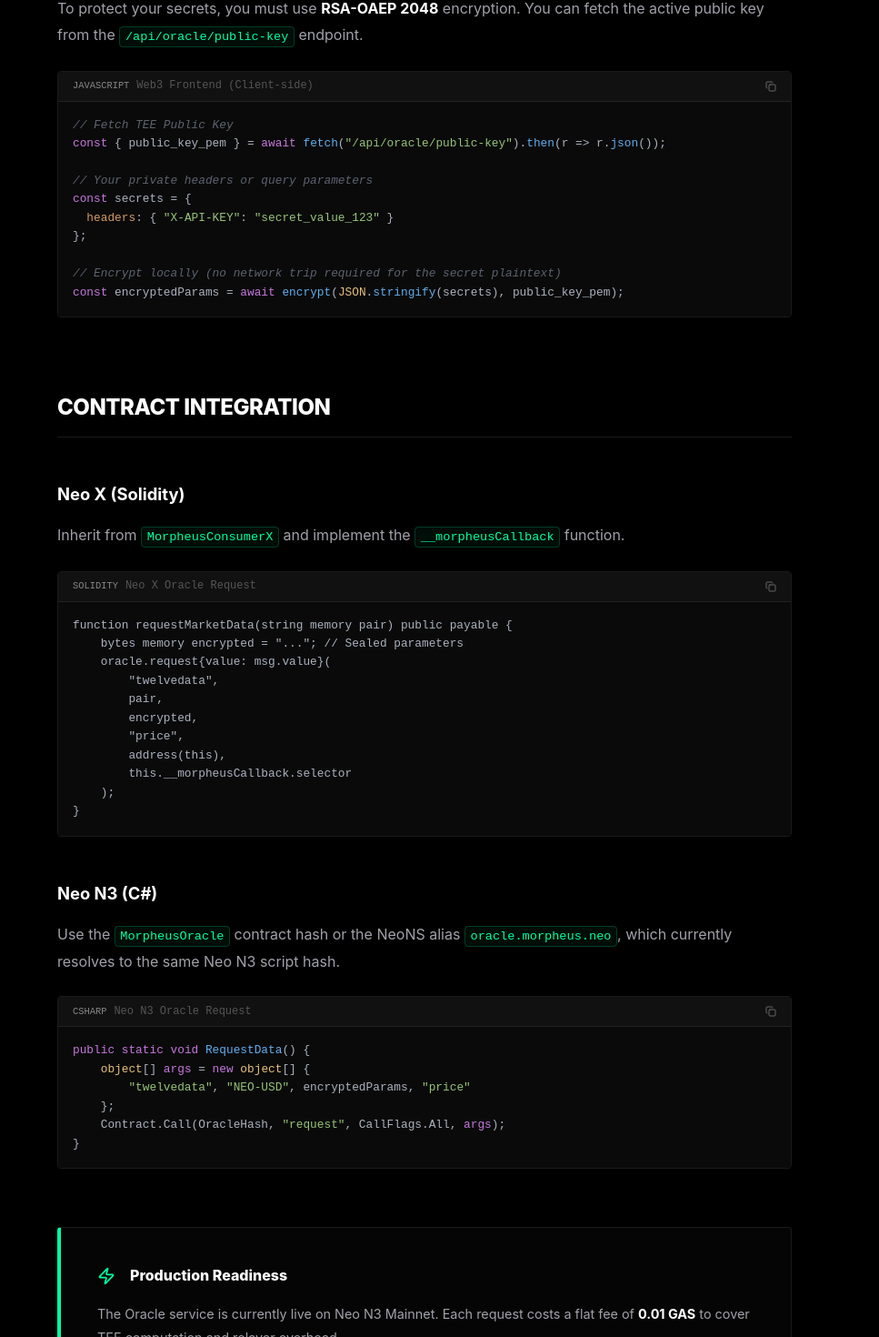
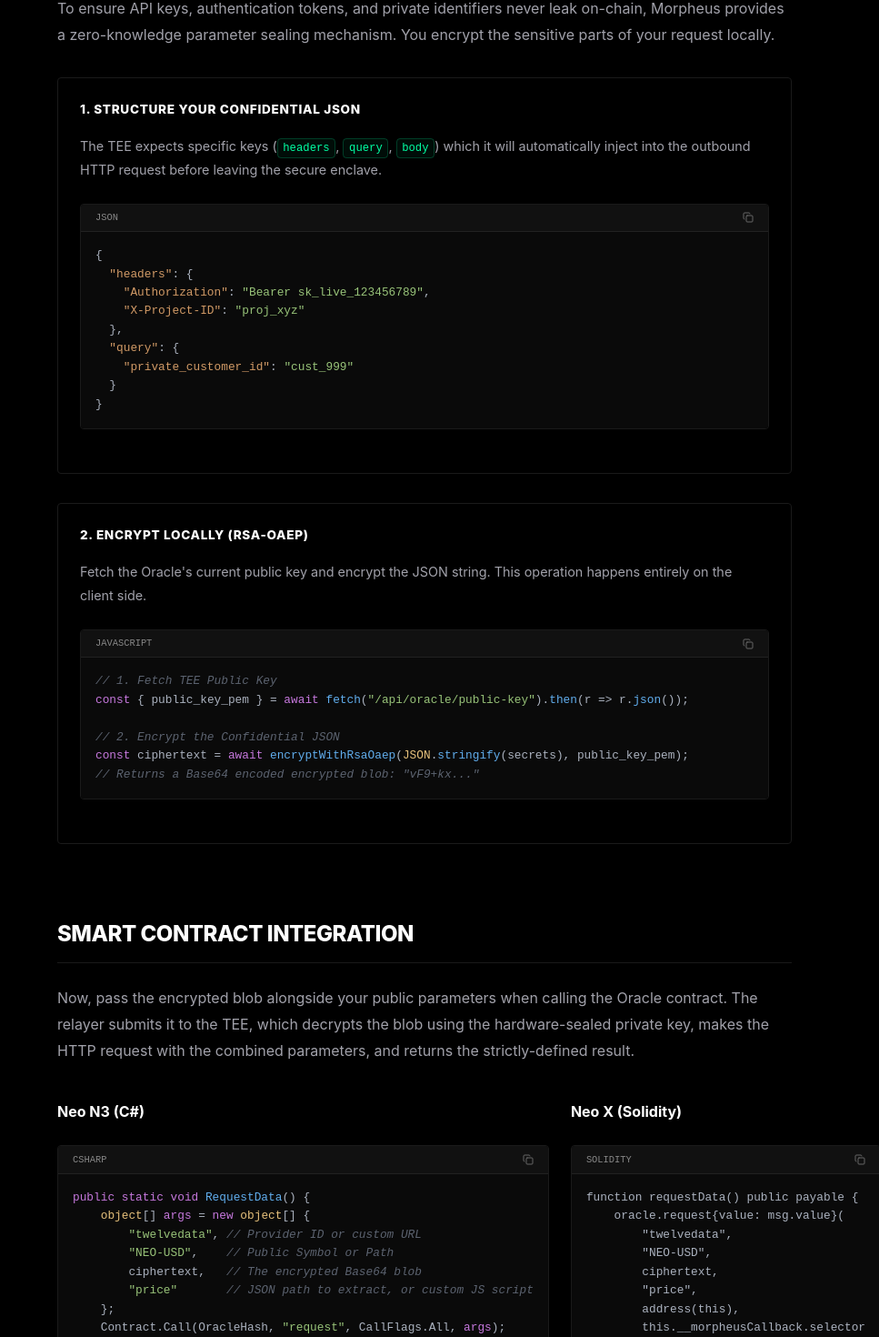
Before and after one commit to r3e-network/neo-morpheus-oracle, a Next.js app in the folder apps/web/: page /docs/oracle in a window 1280 px wide. Shown: the part 1099-2569 px from the top of the page at 91% size, without its empty margins (313-1280 px from the left). Built offline with nearby package versions, Linux system fonts and the light colour scheme; no server answers.

Commit message:
docs: explicit polish for data sealing and privacy param injection logic

```diff
--- a/apps/web/app/docs/oracle/page.tsx
+++ b/apps/web/app/docs/oracle/page.tsx
@@ -34,70 +34,92 @@ export default function DocsOracle() {
         ))}
       </div>
 
-      <h2>Data Sealing (Encryption)</h2>
+      <h2>Data Sealing (Parameter Encryption)</h2>
       <p>
-        To protect your secrets, you must use <strong>RSA-OAEP 2048</strong> encryption. You can fetch the active public key from the <code>/api/oracle/public-key</code> endpoint.
+        To ensure API keys, authentication tokens, and private identifiers never leak on-chain, Morpheus provides a zero-knowledge parameter sealing mechanism. You encrypt the sensitive parts of your request locally.
       </p>
 
-      <CodeBlock
-        language="javascript"
-        title="Web3 Frontend (Client-side)"
-        code={`// Fetch TEE Public Key
+      <div style={{ padding: '1.5rem', background: '#000', border: '1px solid var(--border-dim)', borderRadius: '4px', margin: '2rem 0' }}>
+        <h4 style={{ fontSize: '0.85rem', fontWeight: 800, color: 'var(--text-primary)', marginBottom: '1rem', textTransform: 'uppercase', letterSpacing: '0.05em' }}>1. Structure your Confidential JSON</h4>
+        <p style={{ fontSize: '0.9rem', color: 'var(--text-secondary)' }}>
+          The TEE expects specific keys (<code>headers</code>, <code>query</code>, <code>body</code>) which it will automatically inject into the outbound HTTP request before leaving the secure enclave.
+        </p>
+        <CodeBlock
+          language="json"
+          code={`{
+  "headers": {
+    "Authorization": "Bearer sk_live_123456789",
+    "X-Project-ID": "proj_xyz"
+  },
+  "query": {
+    "private_customer_id": "cust_999"
+  }
+}`}
+        />
+      </div>
+
+      <div style={{ padding: '1.5rem', background: '#000', border: '1px solid var(--border-dim)', borderRadius: '4px', margin: '2rem 0' }}>
+        <h4 style={{ fontSize: '0.85rem', fontWeight: 800, color: 'var(--text-primary)', marginBottom: '1rem', textTransform: 'uppercase', letterSpacing: '0.05em' }}>2. Encrypt Locally (RSA-OAEP)</h4>
+        <p style={{ fontSize: '0.9rem', color: 'var(--text-secondary)' }}>
+          Fetch the Oracle's current public key and encrypt the JSON string. This operation happens entirely on the client side.
+        </p>
+        <CodeBlock
+          language="javascript"
+          code={`// 1. Fetch TEE Public Key
 const { public_key_pem } = await fetch("/api/oracle/public-key").then(r => r.json());
 
-// Your private headers or query parameters
-const secrets = {
-  headers: { "X-API-KEY": "secret_value_123" }
-};
+// 2. Encrypt the Confidential JSON
+const ciphertext = await encryptWithRsaOaep(JSON.stringify(secrets), public_key_pem);
+// Returns a Base64 encoded encrypted blob: "vF9+kx..."`}
+        />
+      </div>
 
-// Encrypt locally (no network trip required for the secret plaintext)
-const encryptedParams = await encrypt(JSON.stringify(secrets), public_key_pem);`}
-      />
-
-      <h2>Contract Integration</h2>
-      <h3>Neo X (Solidity)</h3>
+      <h2>Smart Contract Integration</h2>
       <p>
-        Inherit from <code>MorpheusConsumerX</code> and implement the <code>__morpheusCallback</code> function.
+        Now, pass the encrypted blob alongside your public parameters when calling the Oracle contract. The relayer submits it to the TEE, which decrypts the blob using the hardware-sealed private key, makes the HTTP request with the combined parameters, and returns the strictly-defined result.
       </p>
 
-      <CodeBlock
-        language="solidity"
-        title="Neo X Oracle Request"
-        code={`function requestMarketData(string memory pair) public payable {
-    bytes memory encrypted = "..."; // Sealed parameters
+      <div className="grid grid-2" style={{ gap: '1.5rem', margin: '2.5rem 0' }}>
+        <div>
+          <h3 style={{ fontSize: '1rem', marginTop: 0 }}>Neo N3 (C#)</h3>
+          <CodeBlock
+            language="csharp"
+            code={`public static void RequestData() {
+    object[] args = new object[] {
+        "twelvedata", // Provider ID or custom URL
+        "NEO-USD",    // Public Symbol or Path
+        ciphertext,   // The encrypted Base64 blob
+        "price"       // JSON path to extract, or custom JS script
+    };
+    Contract.Call(OracleHash, "request", CallFlags.All, args);
+}`}
+          />
+        </div>
+        <div>
+          <h3 style={{ fontSize: '1rem', marginTop: 0 }}>Neo X (Solidity)</h3>
+          <CodeBlock
+            language="solidity"
+            code={`function requestData() public payable {
     oracle.request{value: msg.value}(
         "twelvedata",
-        pair,
-        encrypted,
+        "NEO-USD",
+        ciphertext,
         "price",
         address(this),
         this.__morpheusCallback.selector
     );
 }`}
-      />
-
-      <h3>Neo N3 (C#)</h3>
-      <p>
-        Use the <code>MorpheusOracle</code> contract hash or the NeoNS alias <code>oracle.morpheus.neo</code>, which currently resolves to the same Neo N3 script hash.
-      </p>
-      <CodeBlock
-        language="csharp"
-        title="Neo N3 Oracle Request"
-        code={`public static void RequestData() {
-    object[] args = new object[] {
-        "twelvedata", "NEO-USD", encryptedParams, "price"
-    };
-    Contract.Call(OracleHash, "request", CallFlags.All, args);
-}`}
-      />
+          />
+        </div>
+      </div>
 
       <div className="card-industrial" style={{ marginTop: '4rem', padding: '2.5rem', borderLeft: '4px solid var(--neo-green)' }}>
         <div style={{ display: 'flex', gap: '1rem', alignItems: 'center', marginBottom: '1rem' }}>
           <Zap size={20} color="var(--neo-green)" />
-          <h4 style={{ fontSize: '1rem', fontWeight: 800, margin: 0, color: '#fff' }}>Production Readiness</h4>
+          <h4 style={{ fontSize: '1rem', fontWeight: 800, margin: 0, color: '#fff' }}>Transformation Logic</h4>
         </div>
         <p style={{ fontSize: '0.9rem', color: 'var(--text-secondary)', marginBottom: 0 }}>
-          The Oracle service is currently live on Neo N3 Mainnet. Each request costs a flat fee of <strong>0.01 GAS</strong> to cover TEE computation and relayer overhead.
+          Instead of just a JSON path like <code>"price"</code>, the 4th argument can be a full Javascript function (e.g. <code>function process(data) &#123; return data.price * 2; &#125;</code>) that executes securely inside the TEE after the HTTP fetch completes, returning only the precisely transformed result.
         </p>
       </div>
     </div>
```
Also changed, not shown: apps/web/app/docs/compute/page.tsx (+11 -7 lines).
